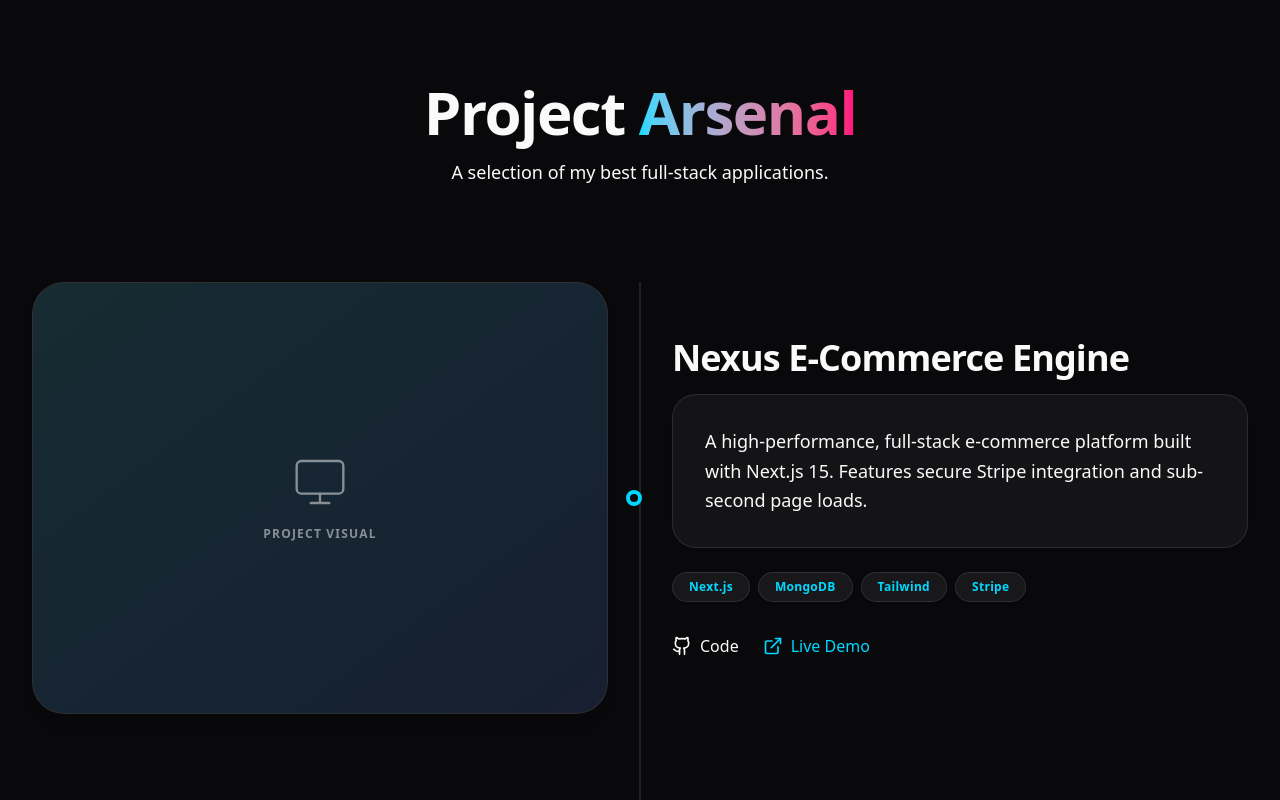
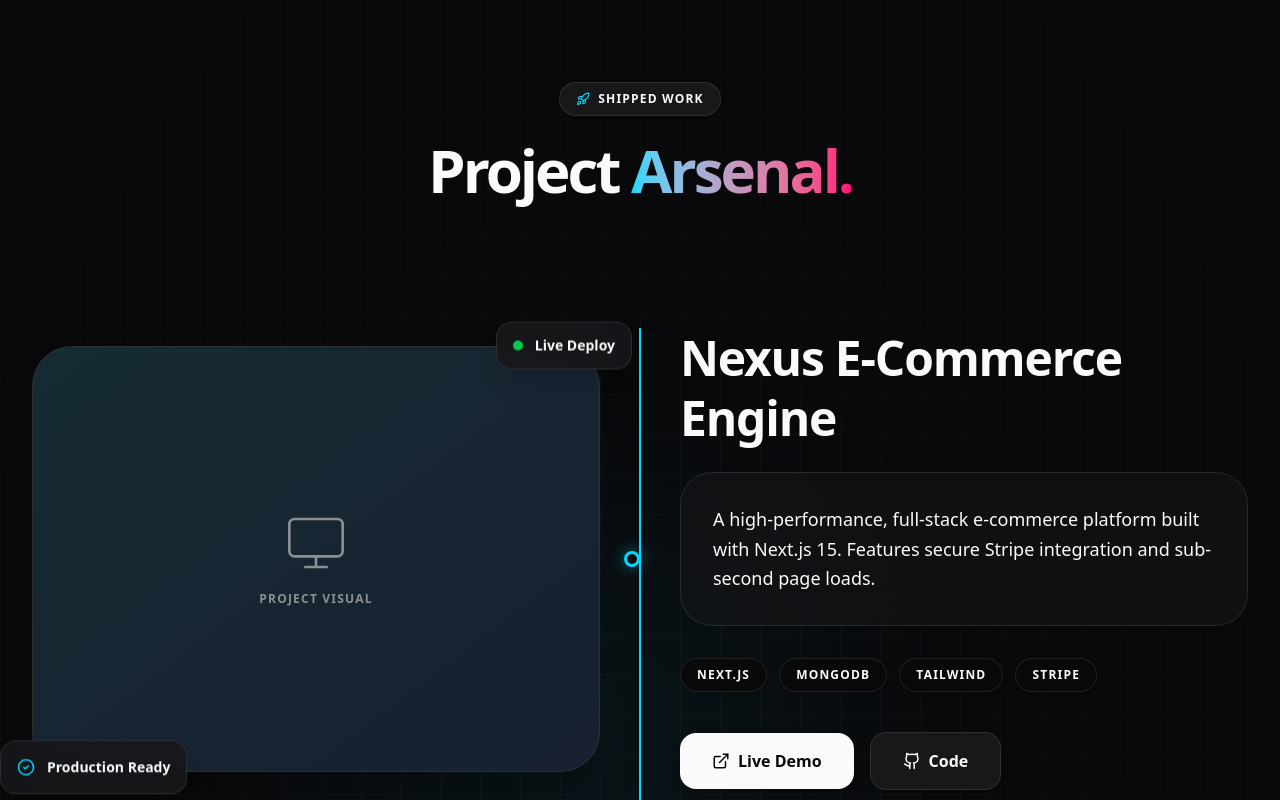
Before and after one commit to itznik/Portfolio, a Next.js app in the folder nikunj-portfolio/: page / in a window 1280 px wide. Shown: the part 3320-4120 px from the top of the page. Built offline with nearby package versions, Linux system fonts and the light colour scheme.

Commit message:
Update Projects.tsx

```diff
--- a/nikunj-portfolio/src/components/Projects.tsx
+++ b/nikunj-portfolio/src/components/Projects.tsx
@@ -1,8 +1,7 @@
 "use client";
 
-import { motion, useScroll, useTransform } from "framer-motion";
-import { Github, ExternalLink, Monitor, Layout, Smartphone } from "lucide-react";
-import { useRef } from "react";
+import { motion } from "framer-motion";
+import { Github, ExternalLink, Monitor, Layout, Smartphone, CheckCircle2, Rocket } from "lucide-react";
 
 const projects = [
   {
@@ -14,6 +13,7 @@
     live: "#",
     icon: Monitor,
     color: "from-accent-primary to-blue-600",
+    badge: "Production Ready"
   },
   {
     id: 2,
@@ -24,6 +24,7 @@
     live: "#",
     icon: Smartphone,
     color: "from-accent-secondary to-purple-600",
+    badge: "WebSockets"
   },
   {
     id: 3,
@@ -34,45 +35,65 @@
     live: "#",
     icon: Layout,
     color: "from-accent-primary to-accent-secondary",
+    badge: "Data Heavy"
   },
 ];
 
 export default function Projects() {
-  const containerRef = useRef<HTMLDivElement>(null);
+  return (
+    <section id="projects" className="relative w-full max-w-7xl mx-auto py-24 md:py-32 px-4 sm:px-6 lg:px-8 z-10 overflow-hidden">
 
-  // Track scroll to draw the vertical "Pipeline" line
-  const { scrollYProgress } = useScroll({
-    target: containerRef,
-    offset: ["start center", "end center"]
-  });
-
-  const pipelineHeight = useTransform(scrollYProgress, [0, 1], ["0%", "100%"]);
-
-  return (
-    <section ref={containerRef} id="projects" className="relative w-full max-w-7xl mx-auto py-24 md:py-32 px-4 sm:px-6 lg:px-8 z-10">
-
-      {/* Header */}
-      <div className="text-center mb-16 md:mb-24 relative z-20">
-        <h2 className="text-4xl md:text-5xl lg:text-6xl font-bold tracking-tight text-fg-base mb-4">
-          Project <span className="text-transparent bg-clip-text bg-gradient-to-r from-accent-primary to-accent-secondary">Arsenal</span>
-        </h2>
-        <p className="text-text-secondary max-w-xl mx-auto text-base md:text-lg">
-          A selection of my best full-stack applications.
-        </p>
+      {/* 1. SECTION BACKGROUND: Deep Blueprint Mesh */}
+      <div className="absolute inset-0 pointer-events-none z-0">
+        <div className="absolute inset-0 bg-[linear-gradient(to_right,var(--border-card)_1px,transparent_1px),linear-gradient(to_bottom,var(--border-card)_1px,transparent_1px)] bg-[size:40px_40px] [mask-image:radial-gradient(ellipse_80%_80%_at_50%_50%,#000_20%,transparent_100%)] opacity-30" />
+        <div className="absolute top-1/4 left-1/4 w-[500px] h-[500px] bg-accent-primary/5 rounded-full blur-[120px] mix-blend-screen" />
+        <div className="absolute bottom-1/4 right-1/4 w-[500px] h-[500px] bg-accent-secondary/5 rounded-full blur-[120px] mix-blend-screen" />
       </div>
 
-      <div className="relative">
+      <div className="relative z-10 w-full">
 
-        {/* THE ANIMATED PIPELINE (Visible on Desktop, hidden on Mobile to keep it clean) */}
-        <div className="hidden lg:block absolute left-1/2 top-0 bottom-0 w-[2px] bg-border-card -translate-x-1/2 overflow-hidden z-0">
+        {/* Header */}
+        <div className="text-center mb-20 md:mb-32">
           <motion.div
-            style={{ height: pipelineHeight }}
-            className="w-full bg-gradient-to-b from-accent-primary via-accent-secondary to-accent-primary rounded-full shadow-[0_0_10px_#00D8FF]"
-          />
+            initial={{ opacity: 0, y: 20 }}
+            whileInView={{ opacity: 1, y: 0 }}
+            viewport={{ once: true }}
+            className="inline-flex items-center gap-2 px-4 py-2 rounded-full bg-surface-card border border-border-card shadow-sm mb-6"
+          >
+            <Rocket size={14} className="text-accent-primary" />
+            <span className="text-xs font-bold tracking-widest text-fg-base uppercase">Shipped Work</span>
+          </motion.div>
+          <motion.h2
+            initial={{ opacity: 0, y: 20 }}
+            whileInView={{ opacity: 1, y: 0 }}
+            viewport={{ once: true }}
+            transition={{ delay: 0.1 }}
+            className="text-4xl md:text-5xl lg:text-6xl font-black tracking-tighter text-fg-base mb-4"
+          >
+            Project <span className="text-transparent bg-clip-text bg-gradient-to-r from-accent-primary to-accent-secondary">Arsenal.</span>
+          </motion.h2>
         </div>
 
-        {/* The Projects Stack */}
-        <div className="flex flex-col gap-24 md:gap-32 relative z-10">
+        {/* 2. THE TIMELINE LAYOUT */}
+        <div className="relative flex flex-col gap-24 md:gap-40">
+
+          {/* Central Connecting SVG Line (Desktop Only) */}
+          <div className="hidden lg:block absolute left-1/2 top-0 bottom-0 w-[2px] -translate-x-1/2 overflow-hidden z-0">
+            <svg className="absolute inset-0 w-full h-full" preserveAspectRatio="none">
+              <line x1="1" y1="0" x2="1" y2="100%" stroke="var(--border-card)" strokeWidth="2" strokeDasharray="8 8" />
+              <motion.line
+                initial={{ pathLength: 0 }}
+                whileInView={{ pathLength: 1 }}
+                viewport={{ once: true, margin: "-20%" }}
+                transition={{ duration: 2, ease: "easeInOut" }}
+                x1="1" y1="0" x2="1" y2="100%"
+                stroke="var(--accent-primary)"
+                strokeWidth="2"
+                className="drop-shadow-[0_0_8px_rgba(0,216,255,0.8)]"
+              />
+            </svg>
+          </div>
+
           {projects.map((project, index) => {
             const isEven = index % 2 === 0;
 
@@ -83,53 +104,80 @@
                 whileInView={{ opacity: 1, y: 0 }}
                 viewport={{ once: true, margin: "-100px" }}
                 transition={{ duration: 0.7, ease: "easeOut" }}
-                // Mobile: Stacked vertically. Desktop: Alternating Left/Right
-                className={`flex flex-col ${isEven ? 'lg:flex-row' : 'lg:flex-row-reverse'} gap-8 lg:gap-16 items-center`}
+                className={`flex flex-col ${isEven ? 'lg:flex-row' : 'lg:flex-row-reverse'} gap-10 lg:gap-20 items-center relative z-10`}
               >
 
-                {/* 1. Visual/Image Container */}
-                <div className="w-full lg:w-1/2 relative group perspective">
-                  {/* Central Node for the Pipeline connection (Desktop only) */}
-                  <div className={`hidden lg:block absolute top-1/2 -translate-y-1/2 w-4 h-4 rounded-full bg-bg-base border-4 border-accent-primary z-20 ${isEven ? '-right-[2.1rem]' : '-left-[2.1rem]'}`} />
+                {/* Visual / Image Side with Floating Badges */}
+                <div className="w-full lg:w-1/2 relative">
 
-                  {/* Aspect Ratio perfectly controlled here to prevent crushing mobile text */}
-                  <div className="relative w-full aspect-[16/9] md:aspect-[4/3] rounded-[2rem] overflow-hidden bg-surface-card border border-border-card shadow-lg transition-transform duration-500 group-hover:scale-[1.02]">
+                  {/* Central Timeline Node (Desktop Only) */}
+                  <div className={`hidden lg:block absolute top-1/2 -translate-y-1/2 w-4 h-4 rounded-full bg-bg-base border-[3px] border-accent-primary shadow-[0_0_15px_rgba(0,216,255,0.5)] z-20 ${isEven ? '-right-[2.5rem]' : '-left-[2.5rem]'}`} />
+
+                  {/* The Main Image Container */}
+                  <div className="relative w-full aspect-[16/9] md:aspect-[4/3] rounded-[2.5rem] overflow-hidden bg-surface-card border border-border-card shadow-2xl group">
                     <div className={`absolute inset-0 bg-gradient-to-br ${project.color} opacity-10 group-hover:opacity-20 transition-opacity duration-500`} />
-
-                    {/* Placeholder for real <Image /> */}
                     <div className="absolute inset-0 flex flex-col items-center justify-center text-text-secondary group-hover:text-accent-primary transition-colors duration-500">
-                      <project.icon size={56} strokeWidth={1} className="mb-4 opacity-50 group-hover:opacity-100 group-hover:scale-110 transition-all duration-500" />
-                      <span className="text-xs tracking-widest uppercase font-semibold opacity-50">Project Visual</span>
+                      <project.icon size={64} strokeWidth={1} className="mb-4 opacity-50 group-hover:opacity-100 group-hover:scale-110 transition-all duration-500" />
+                      <span className="text-xs tracking-widest uppercase font-bold opacity-50">Project Visual</span>
                     </div>
                   </div>
+
+                  {/* FLOATING WIDGET 1: Top Status Badge */}
+                  <motion.div
+                    animate={{ y: [0, -8, 0] }}
+                    transition={{ repeat: Infinity, duration: 4, ease: "easeInOut", delay: index * 0.2 }}
+                    className={`absolute -top-5 ${isEven ? '-right-4 md:-right-8' : '-left-4 md:-left-8'} p-3 md:p-4 rounded-2xl bg-surface-card/90 backdrop-blur-xl border border-border-card shadow-xl flex items-center gap-3 z-20`}
+                  >
+                    <span className="relative flex h-2.5 w-2.5">
+                      <span className="animate-ping absolute inline-flex h-full w-full rounded-full bg-green-400 opacity-75"></span>
+                      <span className="relative inline-flex rounded-full h-2.5 w-2.5 bg-green-500"></span>
+                    </span>
+                    <div className="flex flex-col">
+                      <span className="text-xs md:text-sm font-bold text-fg-base leading-none">Live Deploy</span>
+                    </div>
+                  </motion.div>
+
+                  {/* FLOATING WIDGET 2: Bottom Feature Badge */}
+                  <motion.div
+                    animate={{ y: [0, 8, 0] }}
+                    transition={{ repeat: Infinity, duration: 5, ease: "easeInOut", delay: 1 + (index * 0.2) }}
+                    className={`absolute -bottom-5 ${isEven ? '-left-4 md:-left-8' : '-right-4 md:-right-8'} p-3 md:p-4 rounded-2xl bg-surface-card/90 backdrop-blur-xl border border-border-card shadow-xl flex items-center gap-3 z-20`}
+                  >
+                    <CheckCircle2 size={18} className="text-accent-primary" />
+                    <span className="text-xs md:text-sm font-bold text-fg-base">{project.badge}</span>
+                  </motion.div>
+
                 </div>
 
-                {/* 2. Content Container */}
-                <div className="w-full lg:w-1/2 flex flex-col justify-center text-center lg:text-left">
-                  <h3 className="text-3xl md:text-4xl font-bold text-fg-base mb-4 tracking-tight">
+                {/* Content Side */}
+                <div className="w-full lg:w-1/2 flex flex-col justify-center text-center lg:text-left pt-6 lg:pt-0">
+                  <h3 className="text-3xl md:text-4xl lg:text-5xl font-bold text-fg-base mb-6 tracking-tight leading-tight">
                     {project.title}
                   </h3>
 
-                  <div className="p-6 md:p-8 rounded-3xl bg-surface-card/80 backdrop-blur-md border border-border-card shadow-sm mb-6">
-                    <p className="text-base md:text-lg text-text-secondary leading-relaxed font-light">
+                  <div className="p-6 md:p-8 rounded-[2rem] bg-surface-card/50 backdrop-blur-xl border border-border-card shadow-sm mb-8 relative overflow-hidden group">
+                    <div className="absolute inset-0 bg-gradient-to-r from-accent-primary/5 to-transparent opacity-0 group-hover:opacity-100 transition-opacity duration-500" />
+                    <p className="text-base md:text-lg text-text-secondary leading-relaxed font-light relative z-10">
                       {project.description}
                     </p>
                   </div>
 
-                  <div className="flex flex-wrap justify-center lg:justify-start gap-2 mb-8">
+                  {/* Tech Stack Pills */}
+                  <div className="flex flex-wrap justify-center lg:justify-start gap-2 md:gap-3 mb-10">
                     {project.tech.map((tech, i) => (
-                      <span key={i} className="px-4 py-1.5 text-xs font-semibold tracking-wide rounded-full bg-surface-card text-accent-primary border border-border-card shadow-sm">
+                      <span key={i} className="px-4 py-2 text-xs font-bold tracking-widest uppercase rounded-full bg-bg-base border border-border-card text-text-secondary shadow-sm hover:text-accent-primary hover:border-accent-primary/50 transition-colors cursor-default">
                         {tech}
                       </span>
                     ))}
                   </div>
 
-                  <div className="flex justify-center lg:justify-start items-center gap-6">
-                    <a href={project.github} className="flex items-center gap-2 text-text-secondary hover:text-fg-base transition-colors font-medium">
-                      <Github size={20} /> Code
+                  {/* Action Buttons */}
+                  <div className="flex justify-center lg:justify-start items-center gap-4">
+                    <a href={project.live} className="group flex items-center gap-2 px-6 py-3 md:px-8 md:py-4 bg-fg-base text-bg-base rounded-2xl font-bold transition-transform hover:-translate-y-1 shadow-lg">
+                      <ExternalLink size={18} className="group-hover:rotate-12 transition-transform" /> Live Demo
                     </a>
-                    <a href={project.live} className="flex items-center gap-2 text-accent-primary hover:text-accent-secondary transition-colors font-medium">
-                      <ExternalLink size={20} /> Live Demo
+                    <a href={project.github} className="flex items-center gap-2 px-6 py-3 md:px-8 md:py-4 bg-surface-card text-fg-base border border-border-card rounded-2xl font-bold hover:bg-border-card/50 transition-colors shadow-sm">
+                      <Github size={18} /> Code
                     </a>
                   </div>
                 </div>
```
